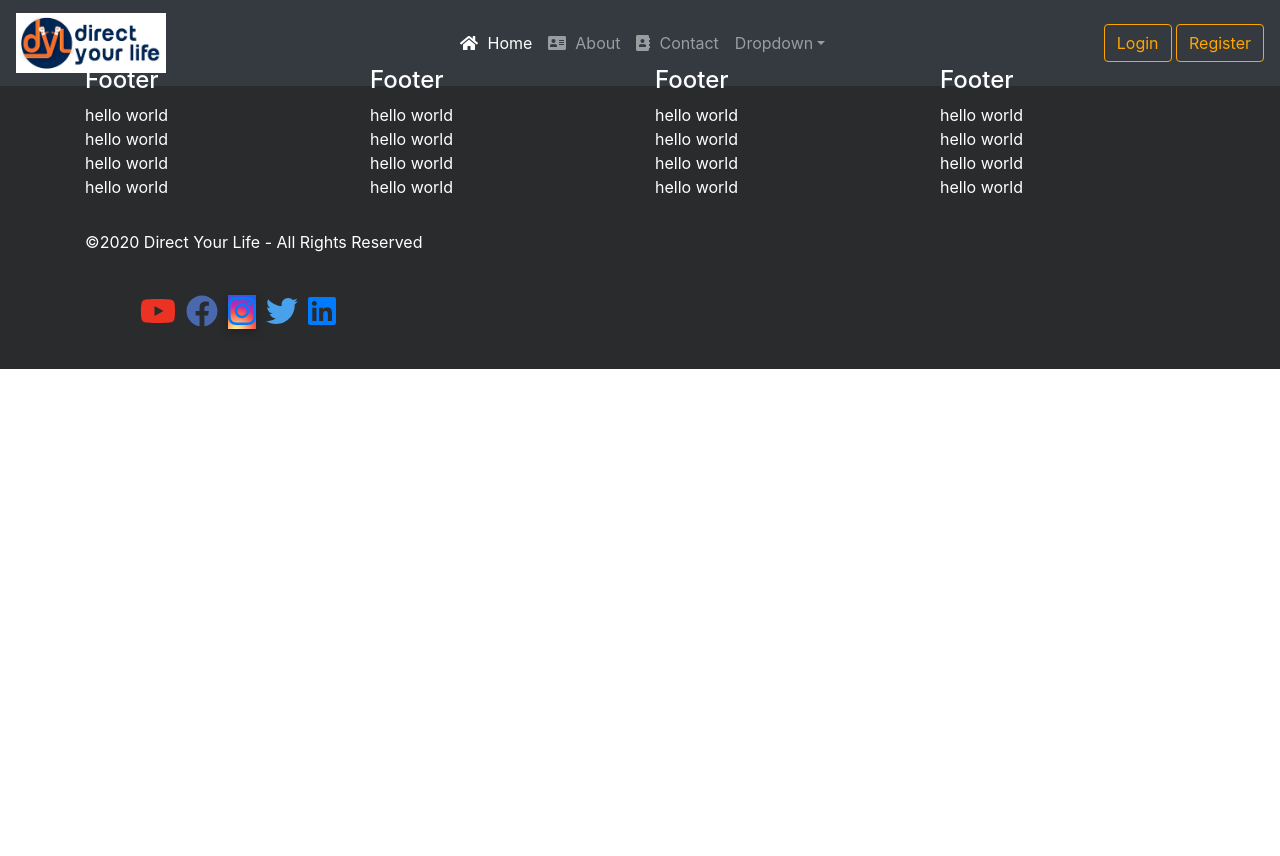
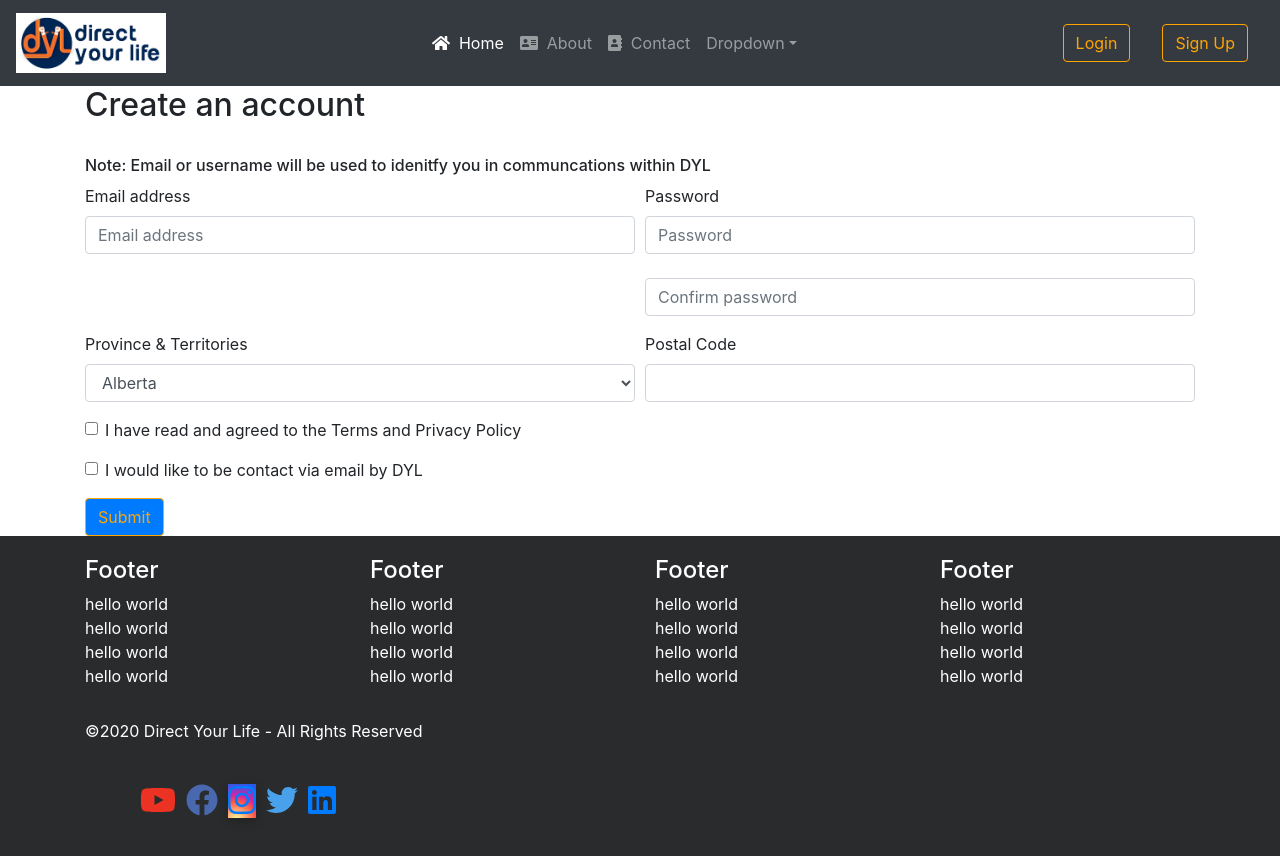
Before and after one commit to muymax/directYourLife, a React (Create React App) app: page /signup in a window 1280 px wide. Before the commit the page ends 800 px from the top, so only its background shows below. Built offline with nearby package versions, Linux system fonts and the light colour scheme.

Commit message:
login and signup commits

```diff
--- a/src/App.js
+++ b/src/App.js
@@ -1,29 +1,36 @@
-import React from "react";
-import "bootstrap/dist/css/bootstrap.min.css";
-import "bootstrap/dist/js/bootstrap.bundle";
-import Navbar from "./components/layouts/Navbar";
-import "./components/layouts/Navbar.css";
-import Footer from "./components/layouts/Footer";
-import "./components/layouts/Footer.css";
+import React from 'react';
+import 'bootstrap/dist/css/bootstrap.min.css';
+import 'bootstrap/dist/js/bootstrap.bundle';
+import Navbar from './components/layouts/Navbar';
+import Footer from './components/layouts/Footer';
+import './components/layouts/Navbar.css';
+import './components/layouts/Footer.css';
 // React Router Import
-import { Switch, Route } from "react-router-dom";
+import { Switch, Route } from 'react-router-dom';
 //Import Pages
-import Home from "./components/pages/Home";
-import About from "./components/pages/About";
-import "./components/pages/About.css";
-import Contact from "./components/pages/Contact";
-import PageNotFound from "./components/pages/PageNotFound";
+import Home from './components/pages/Home';
+import About from './components/pages/About';
+import Contact from './components/pages/Contact';
+import PageNotFound from './components/pages/PageNotFound';
+import Login from './components/pages/Login';
+import Signup from './components/pages/Signup';
+import Layout from './components/layouts/Layout';
+import './components/pages/About.css';
 
 function App() {
   return (
     <div>
       <Navbar />
+      <Layout>
         <Switch>
           <Route exact path="/" component={Home} />
           <Route path="/about" component={About} />
           <Route path="/contact" component={Contact} />
+          <Route path="/login" component={Login} />
+          <Route path="/signup" component={Signup} />
           <Route component={PageNotFound} />
         </Switch>
+      </Layout>
       <Footer />
     </div>
   );
--- /dev/null
+++ b/src/components/layouts/Jumbotron.js
@@ -0,0 +1,23 @@
+import React from "react";
+import { Jumbotron as Jumbo, Container } from "react-bootstrap";
+import styled from "styled-components";
+
+const Styles = styled.div`
+	font-size: 1.5rem;
+	text-align: center;
+	color: red;
+`;
+
+const Jumbotron = () => (
+	<Styles>
+		<Jumbo fluid className='Jumbo'>
+			<Container>
+				<h1>
+					Welcome to the Direct Your Life <br /> (DYL) Website
+				</h1>
+			</Container>
+		</Jumbo>
+	</Styles>
+);
+
+export default Jumbotron;
--- /dev/null
+++ b/src/components/layouts/Layout.js
@@ -0,0 +1,6 @@
+import React from "react";
+import { Container } from "react-bootstrap";
+
+const Layout = (props) => <Container>{props.children}</Container>;
+
+export default Layout;
--- a/src/components/layouts/Navbar.js
+++ b/src/components/layouts/Navbar.js
@@ -1,19 +1,19 @@
-import React from "react";
-import { FontAwesomeIcon } from "@fortawesome/react-fontawesome";
+import React from 'react';
+import { FontAwesomeIcon } from '@fortawesome/react-fontawesome';
 import {
   faHome,
   faAddressCard,
   faAddressBook,
-} from "@fortawesome/free-solid-svg-icons";
-import logo from "../assets/dyi.png";
-import { Link } from "react-router-dom";
-import { Container } from "react-bootstrap";
+} from '@fortawesome/free-solid-svg-icons';
+import logo from '../assets/dyi.png';
+import { Link } from 'react-router-dom';
+import { Container } from 'react-bootstrap';
 
 const Navbar = () => {
   return (
-    <nav className="navbar navbar-expand-lg navbar-dark bg-dark position-fixed w-100">
+    <nav className="navbar navbar-expand-lg navbar-dark sticky-top bg-dark w-100">
       <Link className="navbar-brand" href="#">
-        <img src={logo} alt="logo..." style={{ width: "150px" }} />
+        <img src={logo} alt="logo..." style={{ width: '150px' }} />
       </Link>
       <button
         className="navbar-toggler"
@@ -74,17 +74,20 @@ const Navbar = () => {
         </ul>
         <form className="form-inline my-2 my-lg-0">
           {/* <input className="form-control mr-sm-2" type="search" placeholder="Search" aria-label="Search"/> */}
+          <Link className="nav-link" to="/login">
             <button
               className="btn btn-outline-success my-2 my-sm-0"
               type="submit">
               Login
             </button>
-          &nbsp;
+          </Link>
+          <Link className="nav-link" to="/signup">
           <button
             className="btn btn-outline-success my-2 my-sm-0"
             type="submit">
-            Register
+            Sign Up
               </button>
+            </Link>
           </form>
       </div>
     </nav>
--- a/src/components/pages/Home.js
+++ b/src/components/pages/Home.js
@@ -1,9 +1,11 @@
-import React, { Component } from "react";
+import React, { Component } from 'react';
+import Jumbotron from '../../components/layouts/Jumbotron.js';
 
 class Home extends Component {
   render() {
     return (
       <div>
+        <Jumbotron />
         <h2>Home page</h2>
         <p>
           Lorem ipsum dolor sit amet, nunc sollicitudin tempor ullamcorper, a
@@ -30,6 +32,7 @@ class Home extends Component {
           ridiculus expedita a, congue tempus augue in quam rhoncus, in et neque
           orci vitae sem, aliquam ligula. Massa vestibulum, sed iaculis
           tincidunt nec urna sit ac.
+          <h2>Home Page</h2>
         </p>
         <p>
           Lorem ipsum dolor sit amet, nunc sollicitudin tempor ullamcorper, a
@@ -56,6 +59,7 @@ class Home extends Component {
           ridiculus expedita a, congue tempus augue in quam rhoncus, in et neque
           orci vitae sem, aliquam ligula. Massa vestibulum, sed iaculis
           tincidunt nec urna sit ac.
+          <h2>Home Page</h2>
         </p>
         <p>
           Lorem ipsum dolor sit amet, nunc sollicitudin tempor ullamcorper, a
@@ -82,6 +86,7 @@ class Home extends Component {
           ridiculus expedita a, congue tempus augue in quam rhoncus, in et neque
           orci vitae sem, aliquam ligula. Massa vestibulum, sed iaculis
           tincidunt nec urna sit ac.
+          <h2>Home Page</h2>
         </p>
         <p>
           Lorem ipsum dolor sit amet, nunc sollicitudin tempor ullamcorper, a
@@ -108,6 +113,7 @@ class Home extends Component {
           ridiculus expedita a, congue tempus augue in quam rhoncus, in et neque
           orci vitae sem, aliquam ligula. Massa vestibulum, sed iaculis
           tincidunt nec urna sit ac.
+          <h2>Home Page</h2>
         </p>
         <p>
           Lorem ipsum dolor sit amet, nunc sollicitudin tempor ullamcorper, a
@@ -134,6 +140,7 @@ class Home extends Component {
           ridiculus expedita a, congue tempus augue in quam rhoncus, in et neque
           orci vitae sem, aliquam ligula. Massa vestibulum, sed iaculis
           tincidunt nec urna sit ac.
+          <h2>Home Page</h2>
         </p>
       </div>
     );
--- a/src/components/pages/Login.js
+++ b/src/components/pages/Login.js
@@ -0,0 +1,33 @@
+import React, { Component } from 'react';
+import { Form, Button } from 'react-bootstrap';
+
+class Login extends Component {
+  render() {
+    return (
+      <div>
+        <h2> Log in </h2>
+        <Form>
+          <Form.Group controlId="formBasicEmail">
+            <Form.Label>Email address</Form.Label>
+            <Form.Control type="email" placeholder="Email address" />
+            <Form.Text className="text-muted">
+              Your information is kept confidential
+            </Form.Text>
+          </Form.Group>
+          <Form.Group controlId="formBasicPassword">
+            <Form.Label>Password</Form.Label>
+            <Form.Control type="password" placeholder="Password" />
+          </Form.Group>
+          <Form.Group controlId="formBasicCheckbox">
+            <Form.Check type="checkbox" label="Keep me logged in" />
+          </Form.Group>
+          <Button variant="primary" type="submit">
+            Submit
+          </Button>
+        </Form>
+      </div>
+    );
+  }
+}
+
+export default Login;
--- a/src/components/pages/PageNotFound.js
+++ b/src/components/pages/PageNotFound.js
@@ -4,7 +4,7 @@ class PageNotFound extends Component {
   render() {
     return (
       <div>
-        <h2>PageNotFound page</h2>
+        <h2>PageNotFound</h2>
       </div>
     );
   }
--- a/src/components/pages/Signup.js
+++ b/src/components/pages/Signup.js
@@ -1,37 +1,91 @@
-import React, { Component } from "react";
+import React, { Component } from 'react';
+import { Form, Button, Col } from 'react-bootstrap';
 
 class Signup extends Component {
   render() {
     return (
       <div>
-        <h2>Sign Up</h2>
-        <p>
-          Lorem ipsum dolor sit amet, nunc sollicitudin tempor ullamcorper, a
-          magna senectus wisi. Luctus blandit turpis id, id turpis vestibulum,
-          minim amet suscipit turpis eu. Eget egestas a vestibulum quisque sed
-          nemo, justo ipsum vitae odio orci placerat, quisque modi sapien lectus
-          egestas. Pretium hac a hymenaeos at, id neque natoque lectus ultrices.
-          Natoque pellentesque lacinia urna turpis consequuntur, leo nisl
-          magnam, lorem amet, gravida scelerisque, nunc eu integer tellus morbi
-          lectus. Nullam adipiscing mauris in varius lectus lorem, orci rutrum a
-          aliquam, vestibulum leo nulla, vitae pulvinar eget. Gravida rhoncus
-          scelerisque ultricies erat leo ultrices, eget ridiculus, nonummy ac
-          adipiscing, ut ultrices nec congue, et aliquam consectetuer. Egestas
-          neque molestie donec neque scelerisque sit, felis lacus malesuada
-          praesent et, duis rhoncus mi vel natoque auctor wisi. Quis lobortis,
-          deserunt odio aliquet, adipiscing integer nullam elit mollis, faucibus
-          ligula malesuada morbi, magnis donec felis arcu augue.Scelerisque
-          viverra vivamus et lectus ratione, mollis rerum maecenas. Aliquam
-          consequuntur pellentesque mauris eger hendrerit elementum. Et rutrum.
-          Habitasse neque egestas morbi morbi torquent et, nullam mi quam ut sed
-          aliquam, fringilla vitae metus. Donec mattis faucibus. Convallis fusce
-          vel est sit convallis, diam mi diam vulputate nonummy, est tellus,
-          tristique nonummy per nibh. Et eget justo urna enim, ridiculus
-          expedita a, congue tempus augue in quam rhoncus , in et neque orci
-          vitae sem, aliquam ligula. Massa vestibulum, sed iaculis tincidunt nec
-          urna sit ac.
-          <h2>Sign Up</h2>
-        </p>
+        <h2>Create an account</h2> <br></br>
+        <h6>
+          Note: Email or username will be used to idenitfy you in communcations
+          within DYL
+        </h6>
+        <Form>
+          <Form.Row>
+            <Form.Group as={Col} controlId="formGridEmail">
+              <Form.Label>Email address</Form.Label>
+              <Form.Control
+                type="email"
+                placeholder="Email address"
+              />
+            </Form.Group>
+
+
+            <Form.Group as={Col} controlId="formGridPassword">
+              <Form.Label>Password</Form.Label>
+              <Form.Control type="password" placeholder="Password" /> &nbsp;
+              <Form.Control type="password" placeholder="Confirm password" />
+            </Form.Group>
+          </Form.Row>
+
+          {/* <Form.Group controlId="formGridAddress1">
+            <Form.Label>Address</Form.Label>
+            <Form.Control placeholder="1234 Main St" />
+          </Form.Group>  */}
+
+          {/* <Form.Group controlId="formGridAddress2">
+            <Form.Label>Address 2</Form.Label>
+            <Form.Control placeholder="Apartment, studio, or floor" />
+          </Form.Group> */}
+
+          <Form.Row>
+            {/* <Form.Group as={Col} controlId="formGridCity">
+              <Form.Label>City</Form.Label>
+              <Form.Control />
+            </Form.Group> */}
+
+            <Form.Group as={Col} controlId="formGridState">
+              <Form.Label>Province & Territories</Form.Label>
+              <Form.Control as="select" defaultValue="Choose...">
+                <option value="AB">Alberta</option>
+                <option value="BC">British Columbia</option>
+                <option value="MB">Manitoba</option>
+                <option value="NB">New Brunswick</option>
+                <option value="NL">Newfoundland and Labrador</option>
+                <option value="NS">Nova Scotia</option>
+                <option value="ON">Ontario</option>
+                <option value="PE">Prince Edward Island</option>
+                <option value="QC">Quebec</option>
+                <option value="SK">Saskatchewan</option>
+                <option value="NT">Northwest Territories</option>
+                <option value="NU">Nunavut</option>
+                <option value="YT">Yukon</option>
+              </Form.Control>
+            </Form.Group>
+
+            <Form.Group as={Col} controlId="formGridZip">
+              <Form.Label>Postal Code</Form.Label>
+              <Form.Control />
+            </Form.Group>
+          </Form.Row>
+
+          <Form.Group id="formGridCheckbox">
+            <Form.Check
+              type="checkbox"
+              label="I have read and agreed to the Terms and Privacy Policy"
+            />
+          </Form.Group>
+          <Form.Group id="formGridCheckbox">
+            <Form.Check
+              type="checkbox"
+              label="I would like to be contact via email by DYL"
+            />
+          </Form.Group>
+
+          <Button variant="primary" type="submit">
+            Submit
+          </Button>
+        </Form>
       </div>
     );
   }
```
Also changed, not shown: src/components/pages/About.js (+13 -13 lines). Lines whose indentation alone changed are shown as unchanged.
